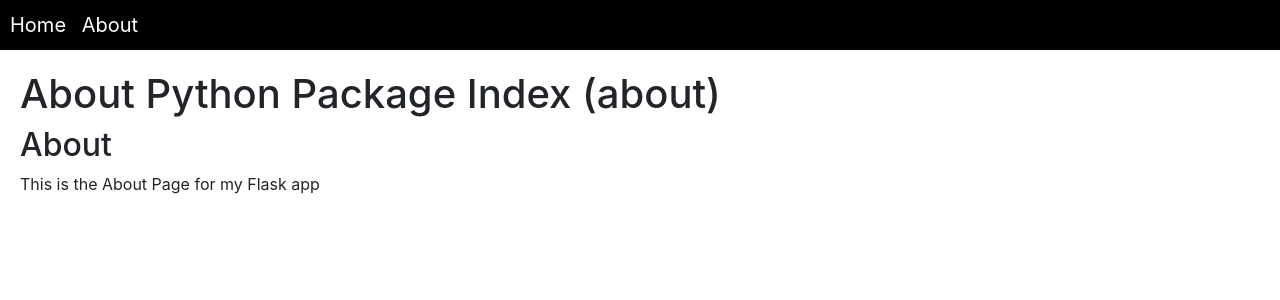
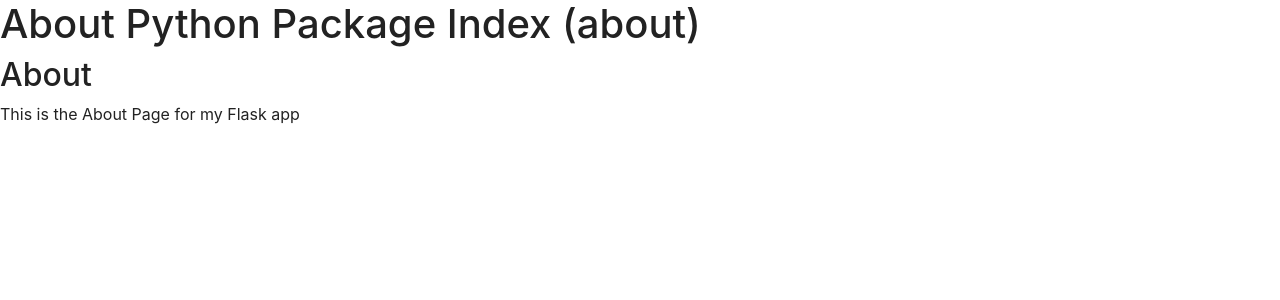
Before and after one commit to willschlitzer/flask-app-talkpython, a Flask app: page /about in a window 1280 px wide. Shown: the top 300 px of the page. Run offline with Flask 2, Linux system fonts and the light colour scheme; some libraries are stand-ins or nearby versions.

Commit message:
Reformat main page

```diff
--- a/pypi_org/static/css/site.css
+++ b/pypi_org/static/css/site.css
@@ -1,9 +1,17 @@
+body {
+    color:  #222;
+    background: #fff;
+    margin: 0px;
+    padding: 0px;
+}
+
 .title {
     font-weight: bold;
     }
 
 .main_content {
-    padding: 20px;
+    padding: 0px;
+    margin: 0px;
 }
 
 nav {
--- a/pypi_org/templates/shared/_layout.html
+++ b/pypi_org/templates/shared/_layout.html
@@ -8,10 +8,10 @@
     {%  block additional_css %}{%  endblock %}
 </head>
 <body>
-<nav>
-    <a href="/">Home</a>
-    <a href="/about">About</a>
-</nav>
+{#<nav>#}
+{#    <a href="/">Home</a>#}
+{#    <a href="/about">About</a>#}
+{#</nav>#}
 <style>
 
 </style>
```
Also changed, not shown: pypi_org/templates/home/index.html (+1 -12 lines).
